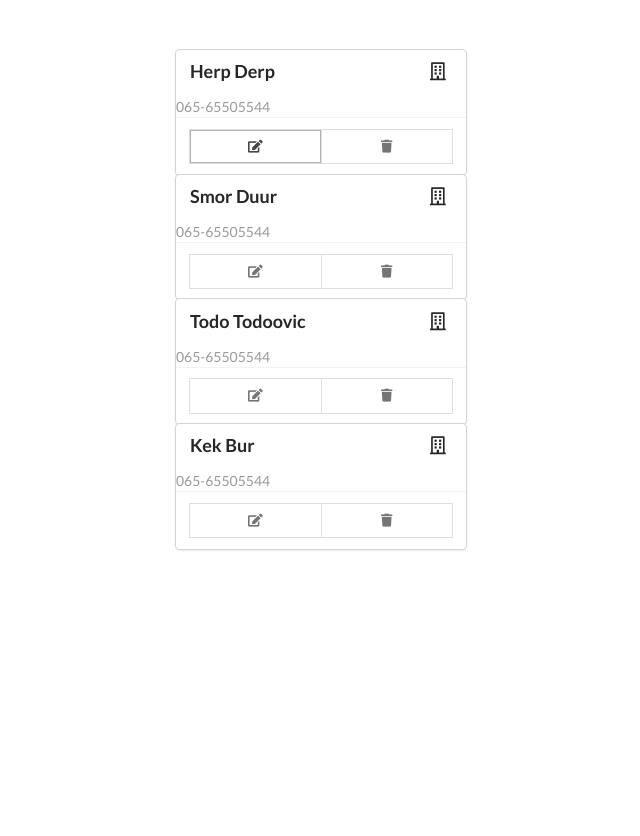
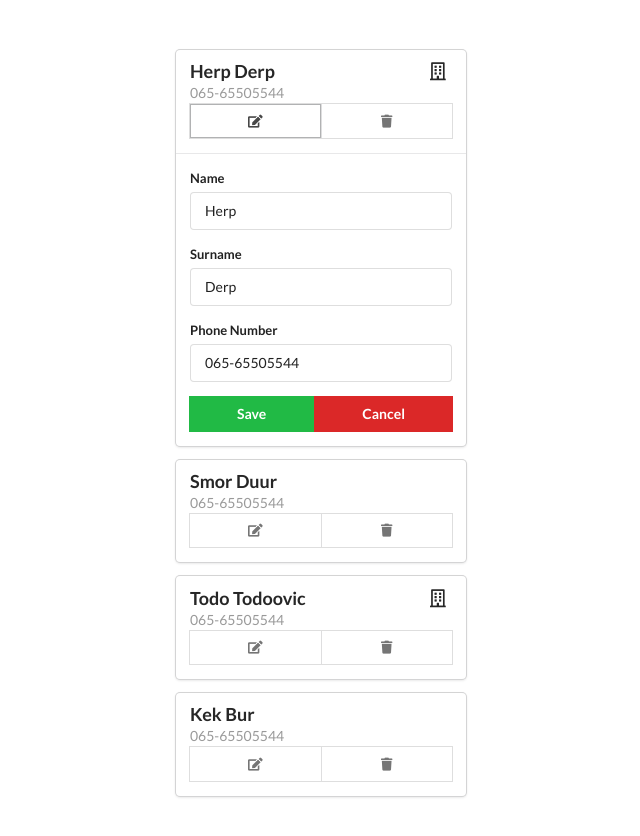
Before and after one commit to bVNyDUKE/phonebook-react, a React (Create React App) app: page / in a window 1280 px wide. Both pictures are taken after a click on the button 574 px from the left and 146 px from the top of the page. Shown: the top 836 px of the page, without its empty margins (319-959 px from the left). Built offline with nearby package versions, Linux system fonts and the light colour scheme.

Commit message:
refactor form data binding

```diff
--- a/src/components/ContactEntry.js
+++ b/src/components/ContactEntry.js
@@ -1,22 +1,39 @@
-import React from 'react'
+import React, {useState} from 'react'
+import EditForm from './EditForm'
+
+function useFormInput(initialValue){
+    const [value, setValue] = useState(initialValue)
+
+    function handleChange(e){
+        setValue(e.target.value)
+    }
+    return{
+        value,
+        onChange: handleChange
+    }
+}
 
 const ContactEntry = ({entry, index}) =>{
+    const [isEditing, setIsEditing] = useState(false)
+    const name = useFormInput(entry.first_name)
+    const surname = useFormInput(entry.last_name)
+    const phone = useFormInput(entry.number)
+
     return(
         <div className={"ui centered card " + index}>
             <div className="content">
                 <div className="header">
-                    {entry.first_name} {entry.last_name}
+                    {name.value} {surname.value}
                     <span className="right floated icon">
-                        <i className="icon outline building"></i>
+                        <i className={ entry.category === 'Home' ? "icon outline home" : "icon outline building" }></i>
                     </span>
-                </div>
             </div>
             <div className="meta">
-                {entry.number}
+                {phone.value}
             </div>
             <div className="extra content">
                 <div className="ui small basic icon buttons attached">
-                    <button className="ui basic button">
+                    <button className="ui basic button" onClick={() => setIsEditing(!isEditing)}>
                         <i className="edit icon"></i>
                     </button>
                     <button className="ui basic button">
@@ -24,8 +41,22 @@ const ContactEntry = ({entry, index}) =>{
                     </button>
                 </div>
             </div>
+            </div>
+            {isEditing &&
+            <EditForm
+            name={name}
+            surname={surname}
+            phone={phone}
+            editing={{
+                isEditing,
+                onChange: setIsEditing
+            }}
+            >
+            </EditForm>
+            }
         </div>
     )
 }
 
+
 export default ContactEntry
--- a/src/components/ContactList.js
+++ b/src/components/ContactList.js
@@ -1,7 +1,12 @@
 import ContactEntry from './ContactEntry'
 
-const ContactList = ({data}) => data.map( (contact, index) =>
- <div className="ui container"><ContactEntry entry={contact} index={index}></ContactEntry></div>)
+const ContactList = ({data}) => {
 
+    return(
+    <div className="ui container">
+    {data.map( (contact, index) => <ContactEntry entry={contact} index={index}></ContactEntry>)}
+    </div>)
+
+}
 
 export default ContactList
--- /dev/null
+++ b/src/components/EditForm.js
@@ -0,0 +1,31 @@
+import React from 'react'
+
+const EditForm = ({name, surname, phone, editing}) => {
+
+    return (
+    <div className="content">
+        <div className="ui form">
+            <Field data={name} label='Name'></Field>
+            <Field data={surname} label='Surname'></Field>
+            <Field data={phone} label='Phone Number'></Field>
+            <div className='ui attached buttons'>
+                <button className='ui green button'>
+                    Save
+                </button>
+                <button className='ui red button' onClick={() => editing.onChange(false)}>
+                    Cancel
+                </button>
+            </div>
+        </div>
+    </div>
+    )
+}
+
+const Field = ({data, label}) => (
+    <div className="field">
+        <label>{label}</label>
+        <input type="text" value={data.value} onChange={data.onChange}></input>
+    </div>
+)
+
+export default EditForm
```
